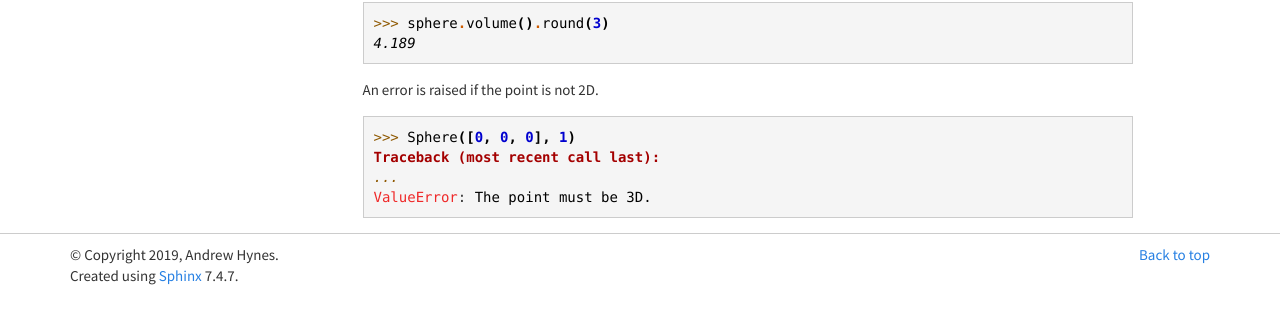
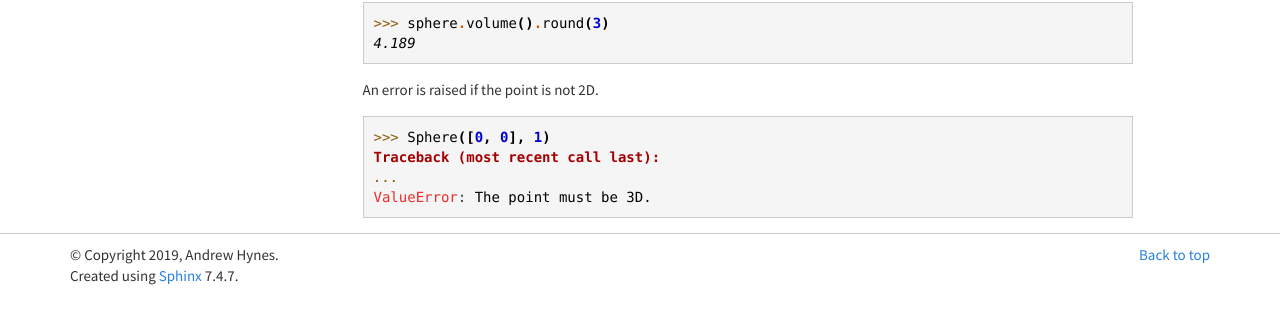
Before and after one commit to ajhynes7/scikit-spatial, a Sphinx documentation site: the page built from doc/source/objects/sphere.rst, in a window 1280 px wide. Shown: the part 473-794 px from the top of the page. Built offline with Sphinx 7.4.7, drawn with Linux system fonts in a browser that asks for light colours; pages that are not in the unit, such as notebooks, are missing from menus.

Commit message:
Fix doctest in Sphere doc file

```diff
--- a/doc/source/objects/sphere.rst
+++ b/doc/source/objects/sphere.rst
@@ -23,7 +23,7 @@ The surface area and volume of the sphere can be calculated.
 
 An error is raised if the point is not 2D.
 
->>> Sphere([0, 0, 0], 1)
+>>> Sphere([0, 0], 1)
 Traceback (most recent call last):
 ...
 ValueError: The point must be 3D.
```
